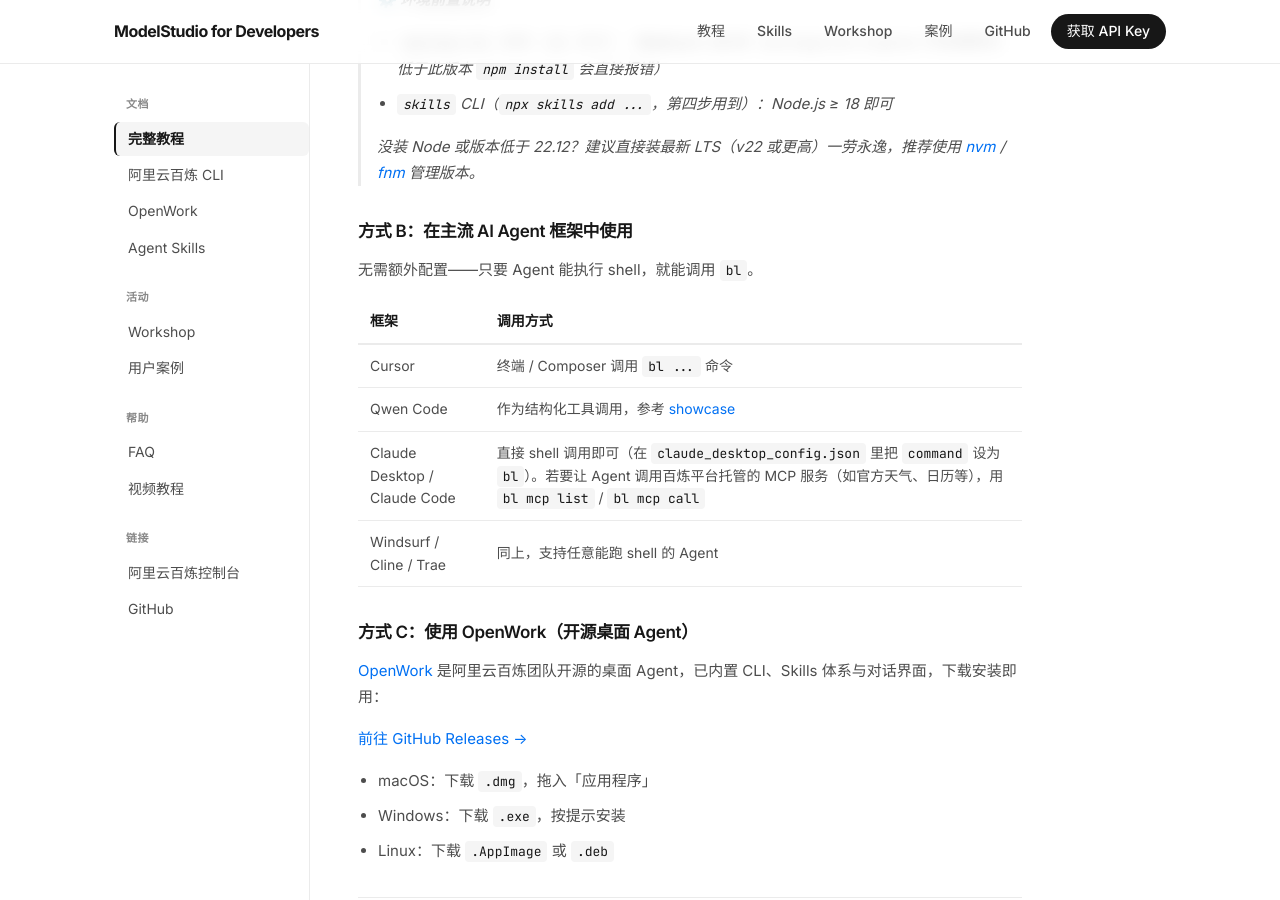
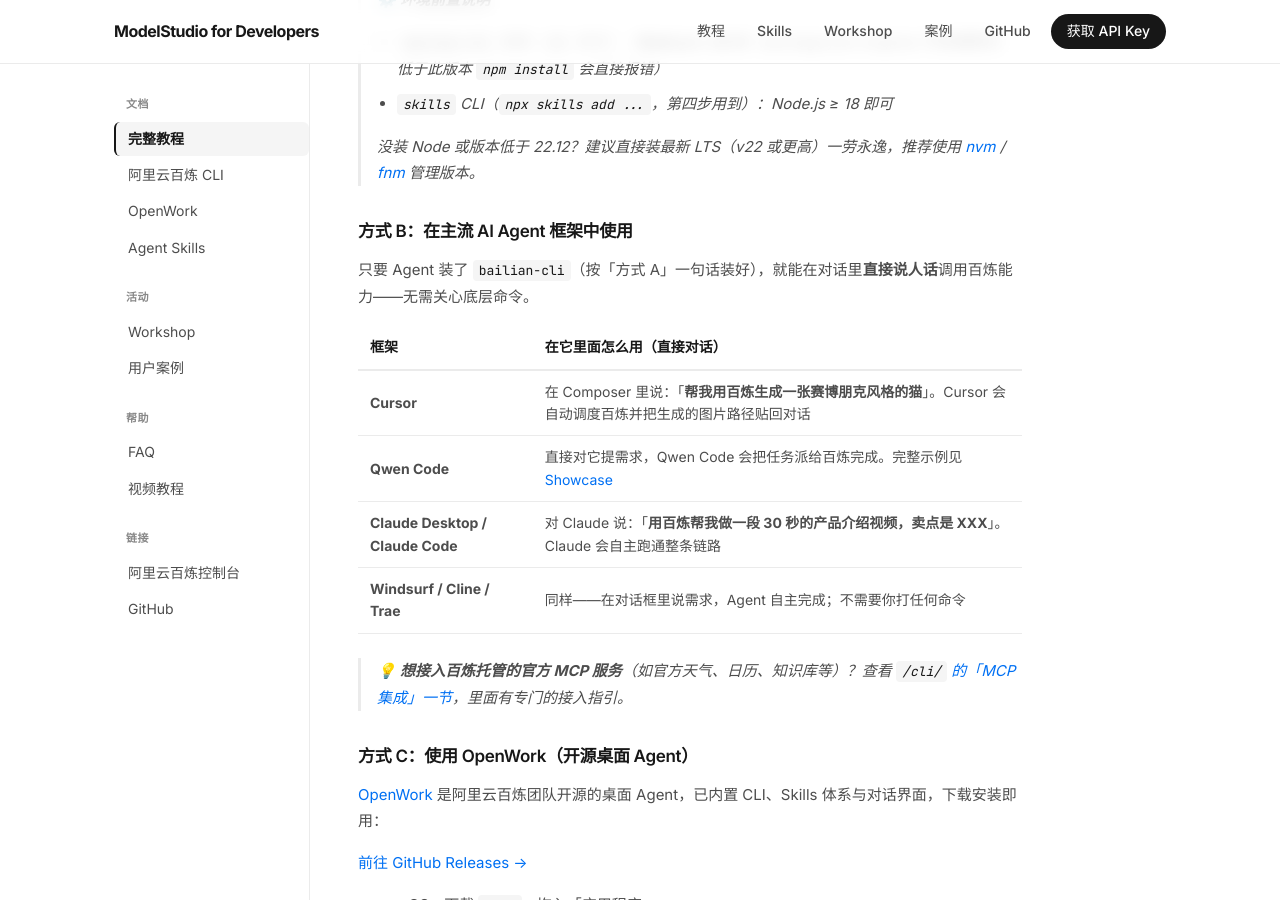
Before and after one commit to joeytoday/modelstudioai.github.io, a Jekyll site: the page built from guide/index.md, in a window 1280 px wide and 900 px high, scrolled down 3801 px. Built offline with Jekyll 4.4.1, drawn with Linux system fonts in a browser that asks for light colours.

Commit message:
docs(guide): rewrite Method B with natural-language Agent prompts (#15)
Replace shell-command examples in Method B (using AI Agents) with
concrete user-facing dialogue prompts. No more `bl ...`, no more
`claude_desktop_config.json` snippets, no more `bl mcp list/call`.

- Header: 调用方式 → 在它里面怎么用（直接对话）
- Each row now shows what the user types in plain Chinese, and
  describes what the Agent does on their behalf
- MCP advanced integration moved to a callout linking to /cli/
  (per 'same info should appear only once' principle)

Matches the 'Agents should be invoked via natural language, never
raw command strings' style rule throughout the rest of /guide/.

```diff
--- a/guide/index.md
+++ b/guide/index.md
@@ -123,14 +123,16 @@ bl --version
 
 ### 方式 B：在主流 AI Agent 框架中使用
 
-无需额外配置——只要 Agent 能执行 shell，就能调用 `bl`。
+只要 Agent 装了 `bailian-cli`（按「方式 A」一句话装好），就能在对话里**直接说人话**调用百炼能力——无需关心底层命令。
 
-| 框架 | 调用方式 |
-|------|----------|
-| Cursor | 终端 / Composer 调用 `bl ...` 命令 |
-| Qwen Code | 作为结构化工具调用，参考 [showcase](/showcase/) |
-| Claude Desktop / Claude Code | 直接 shell 调用即可（在 `claude_desktop_config.json` 里把 `command` 设为 `bl`）。若要让 Agent 调用百炼平台托管的 MCP 服务（如官方天气、日历等），用 `bl mcp list` / `bl mcp call` |
-| Windsurf / Cline / Trae | 同上，支持任意能跑 shell 的 Agent |
+| 框架 | 在它里面怎么用（直接对话） |
+|------|---------|
+| **Cursor** | 在 Composer 里说：「**帮我用百炼生成一张赛博朋克风格的猫**」。Cursor 会自动调度百炼并把生成的图片路径贴回对话 |
+| **Qwen Code** | 直接对它提需求，Qwen Code 会把任务派给百炼完成。完整示例见 [Showcase](/showcase/) |
+| **Claude Desktop / Claude Code** | 对 Claude 说：「**用百炼帮我做一段 30 秒的产品介绍视频，卖点是 XXX**」。Claude 会自主跑通整条链路 |
+| **Windsurf / Cline / Trae** | 同样——在对话框里说需求，Agent 自主完成；不需要你打任何命令 |
+
+> 💡 **想接入百炼托管的官方 MCP 服务**（如官方天气、日历、知识库等）？查看 [`/cli/` 的「MCP 集成」一节](/cli/#核心能力)，里面有专门的接入指引。
 
 ### 方式 C：使用 OpenWork（开源桌面 Agent）
 
```
